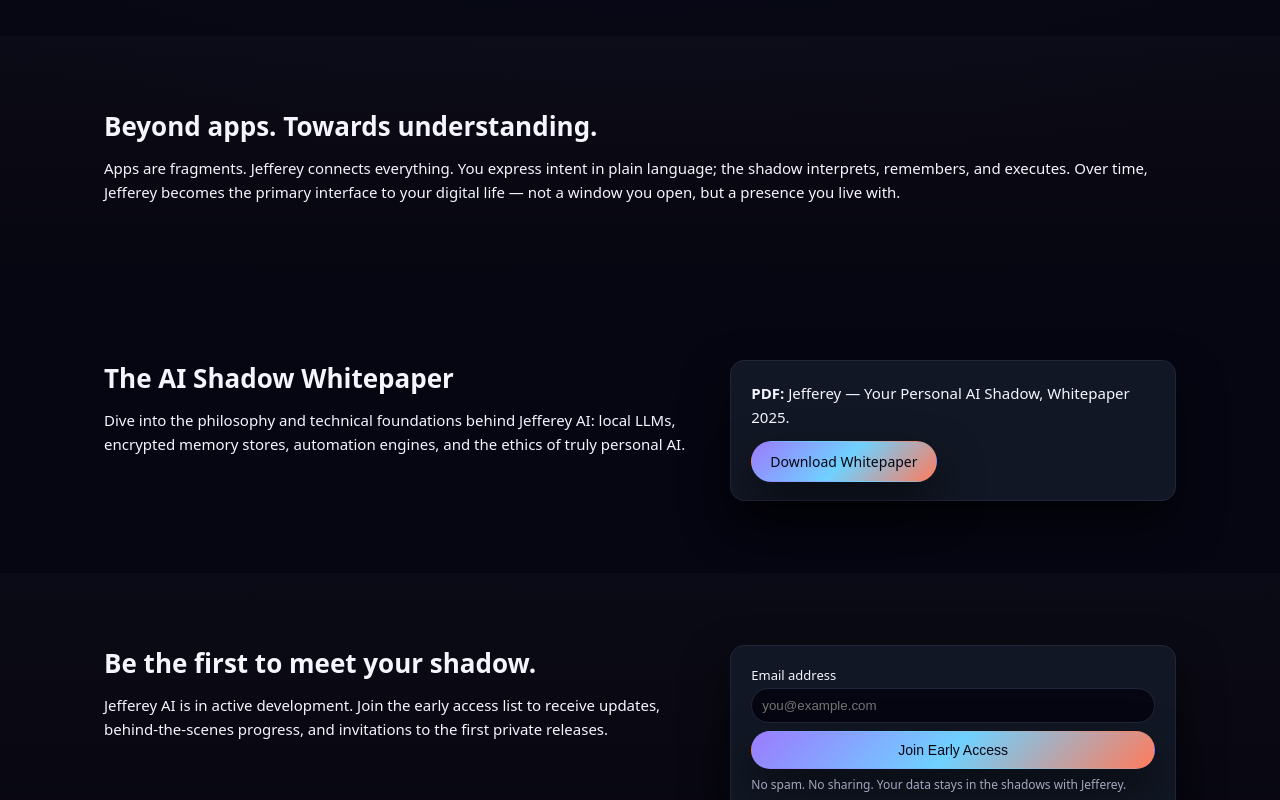
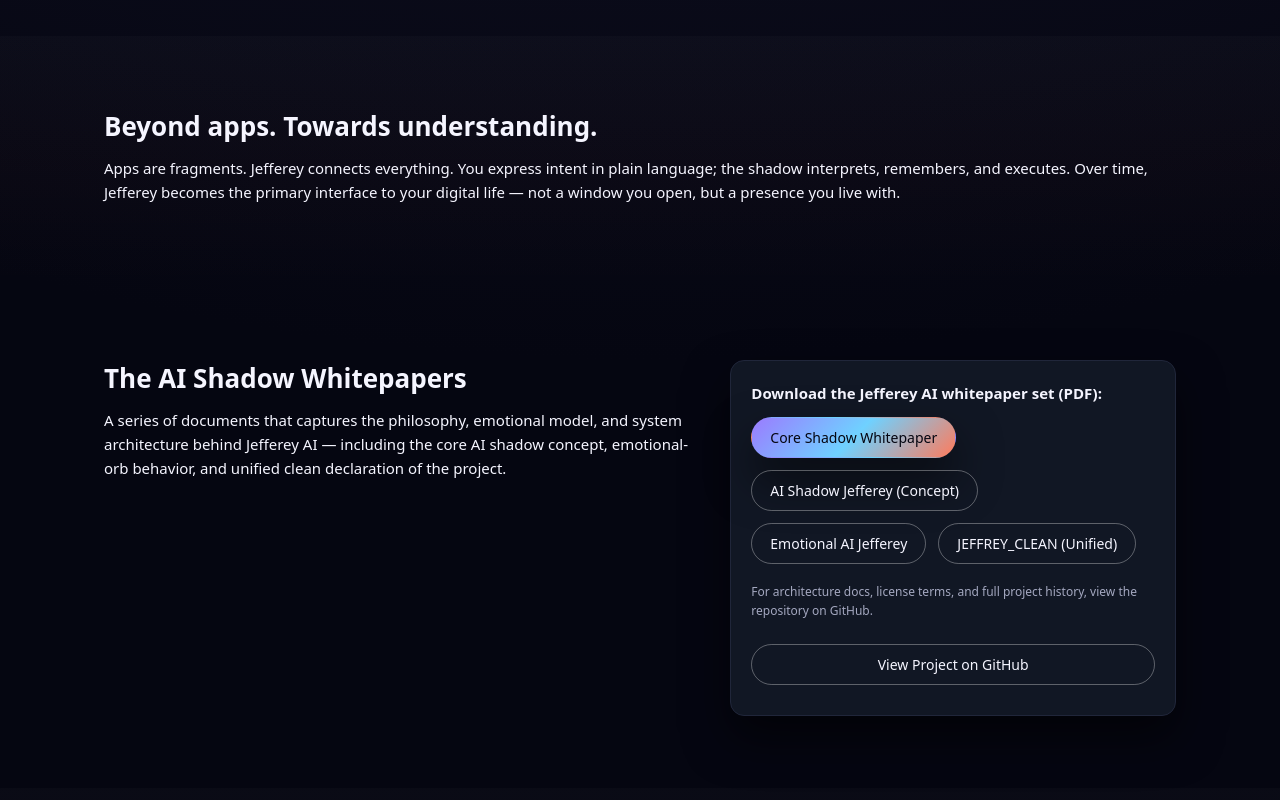
Before and after one commit to lczako-eng/Jeffrey-AI-Butler, a plain HTML site: page index.html in a window 1280 px wide. Shown: the part 2000-2800 px from the top of the page. Drawn offline with Linux system fonts and the light colour scheme.

Commit message:
Updated all whitepaper PDF links to use RAW GitHub URLs for consistent direct downloads

```diff
--- a/index.html
+++ b/index.html
@@ -1024,6 +1024,7 @@
         <a href="#vision">Vision</a>
         <a href="#whitepaper">Whitepaper</a>
         <a href="#early-access" class="nav-cta">Early Access</a>
+        <a href="https://github.com/lczako-eng/Jeffrey-AI-Butler" target="_blank" rel="noopener noreferrer">GitHub</a>
       </nav>
     </div>
   </header>
@@ -1039,7 +1040,7 @@
           </p>
           <div class="hero-actions">
             <a href="#early-access" class="btn primary">Get Early Access</a>
-            <a href="#whitepaper" class="btn ghost">Read the Whitepaper</a>
+            <a href="#whitepaper" class="btn ghost">Read the Whitepapers</a>
           </div>
           <p class="tagline">Jefferey is everywhere.</p>
           <p class="tagline">Click the orb to feel his mood.</p>
@@ -1172,15 +1173,65 @@
     <section id="whitepaper" class="section">
       <div class="container two-column">
         <div>
-          <h2>The AI Shadow Whitepaper</h2>
+          <h2>The AI Shadow Whitepapers</h2>
           <p>
-            Dive into the philosophy and technical foundations behind Jefferey AI: local LLMs,
-            encrypted memory stores, automation engines, and the ethics of truly personal AI.
+            A series of documents that captures the philosophy, emotional model, and system architecture
+            behind Jefferey AI — including the core AI shadow concept, emotional-orb behavior, and unified
+            clean declaration of the project.
           </p>
         </div>
         <div class="card">
-          <p><strong>PDF:</strong> Jefferey — Your Personal AI Shadow, Whitepaper 2025.</p>
-          <a href="Jeffrey_AI_Shadow_Whitepaper.pdf" class="btn primary">Download Whitepaper</a>
+          <p><strong>Download the Jefferey AI whitepaper set (PDF):</strong></p>
+          <div class="hero-actions">
+            <a
+  href="https://raw.githubusercontent.com/lczako-eng/Jeffrey-AI-Butler/main/Jeffrey_AI_Shadow_Whitepaper.pdf"
+  class="btn primary"
+  target="_blank"
+  rel="noopener noreferrer"
+>
+  Core Shadow Whitepaper
+</a>
+
+<a
+  href="https://raw.githubusercontent.com/lczako-eng/Jeffrey-AI-Butler/main/Ai%20shadow%20Jefferey%20.pdf"
+  class="btn ghost"
+  target="_blank"
+  rel="noopener noreferrer"
+>
+  AI Shadow Jefferey (Concept)
+</a>
+
+<a
+  href="https://raw.githubusercontent.com/lczako-eng/Jeffrey-AI-Butler/main/Emotionalai%20Jefferey.pdf"
+  class="btn ghost"
+  target="_blank"
+  rel="noopener noreferrer"
+>
+  Emotional AI Jefferey
+</a>
+
+<a
+  href="https://raw.githubusercontent.com/lczako-eng/Jeffrey-AI-Butler/main/JEFFREY_CLEAN.pdf"
+  class="btn ghost"
+  target="_blank"
+  rel="noopener noreferrer"
+>
+  JEFFREY_CLEAN (Unified)
+</a>
+
+
+
+          <p class="form-note">
+            For architecture docs, license terms, and full project history, view the repository on GitHub.
+          </p>
+          <a
+            href="https://github.com/lczako-eng/Jeffrey-AI-Butler"
+            target="_blank"
+            rel="noopener noreferrer"
+            class="btn ghost full"
+          >
+            View Project on GitHub
+          </a>
         </div>
       </div>
     </section>
@@ -1212,6 +1263,16 @@
     <div class="container footer-inner">
       <p>Jefferey AI © 2025 — A Personal AI Shadow by Laszlo Czako.</p>
       <p>Private. Persistent. Personal.</p>
+      <p>
+        <a
+          href="https://github.com/lczako-eng/Jeffrey-AI-Butler"
+          target="_blank"
+          rel="noopener noreferrer"
+          style="color: inherit; text-decoration: underline;"
+        >
+          GitHub: Jeffrey-AI-Butler
+        </a>
+      </p>
     </div>
   </footer>
 
```
